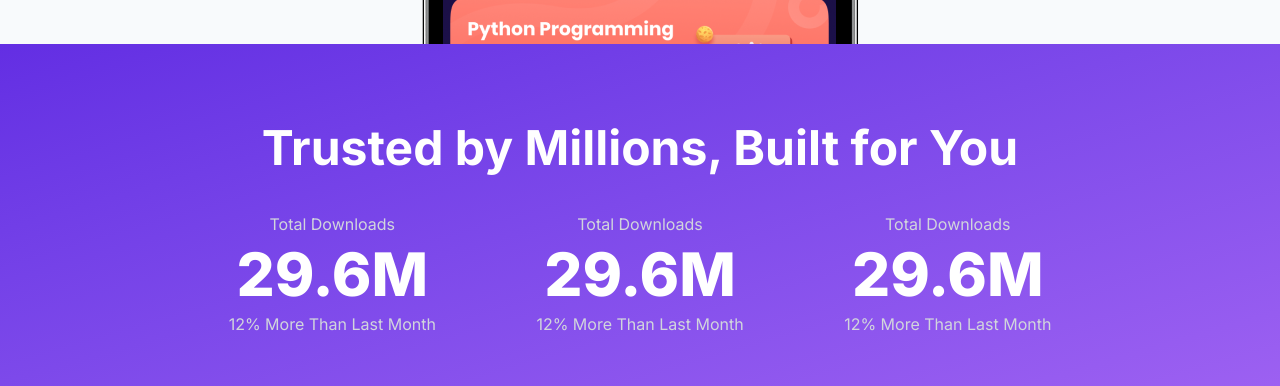
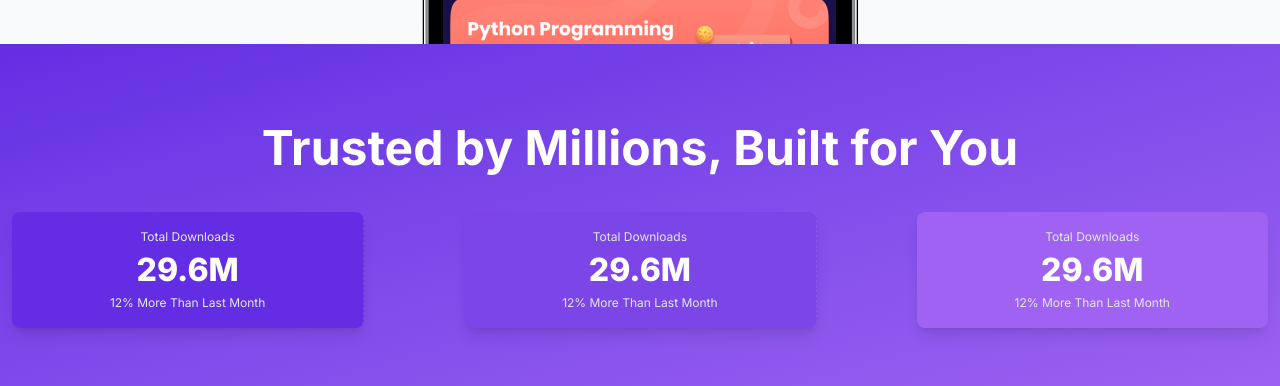
Before and after one commit to ZiauddinJim/HERO.IO-website, a React (Vite) app: page / in a window 1280 px wide. Shown: the part 880-1266 px from the top of the page. Built offline with nearby package versions, Linux system fonts and the light colour scheme.

Commit message:
bug fixed and spinner add & toast update

```diff
--- a/src/Components/Banner.jsx
+++ b/src/Components/Banner.jsx
@@ -1,6 +1,7 @@
 import playStore from '/playStore.png'
 import appStore from '/appStore.png'
 import assets from '../assets/assets';
+import Container from './Container';
 const Banner = () => {
     return (
         <div>
@@ -25,24 +26,26 @@ const Banner = () => {
                 <div><img src={assets.hero} alt="" /></div>
             </div>
             <div className='gradient text-white w-full py-20 px-3 mx-auto text-center'>
-                <h1 className='font-bold lg:text-5xl text-3xl mb-10'>Trusted by Millions, Built for You</h1>
-                <div className='flex flex-col lg:flex-row gap-10 lg:gap-25 justify-center'>
-                    <div className='text-gray-300'>
-                        <p>Total Downloads</p>
-                        <p className='font-extrabold lg:text-6xl text-4xl text-white p-2'>29.6M</p>
-                        <p>12% More Than Last Month</p>
+                <Container>
+                    <h1 className='font-bold lg:text-5xl text-3xl mb-10'>Trusted by Millions, Built for You</h1>
+                    <div className='flex flex-col lg:flex-row gap-10 lg:gap-25 justify-center'>
+                        <div className='state-cards bg-[#632ee3]'>
+                            <p className="stat-title text-slate-200">Total Downloads</p>
+                            <p className="stat-value">29.6M</p>
+                            <p className="stat-desc text-slate-200">12% More Than Last Month</p>
+                        </div>
+                        <div className='state-cards bg-[#7b45e8]'>
+                            <p className="stat-title text-slate-200">Total Downloads</p>
+                            <p className="stat-value">29.6M</p>
+                            <p className="stat-desc text-slate-200">12% More Than Last Month</p>
+                        </div>
+                        <div className='state-cards bg-[#9f62f2]'>
+                            <p className="stat-title text-slate-200">Total Downloads</p>
+                            <p className="stat-value">29.6M</p>
+                            <p className="stat-desc text-slate-200">12% More Than Last Month</p>
+                        </div>
                     </div>
-                    <div className='text-gray-300'>
-                        <p>Total Downloads</p>
-                        <p className='font-extrabold lg:text-6xl text-4xl text-white p-2'>29.6M</p>
-                        <p>12% More Than Last Month</p>
-                    </div>
-                    <div className='text-gray-300'>
-                        <p>Total Downloads</p>
-                        <p className='font-extrabold lg:text-6xl text-4xl text-white p-2'>29.6M</p>
-                        <p>12% More Than Last Month</p>
-                    </div>
-                </div>
+                </Container>
             </div>
         </div>
 
--- a/src/Components/InstallationCard.jsx
+++ b/src/Components/InstallationCard.jsx
@@ -1,4 +1,5 @@
 import assets from '../assets/assets';
+import { formatter } from '../Util/Util';
 
 const InstallationCard = ({ installation, handleRemove }) => {
 
@@ -13,9 +14,9 @@ const InstallationCard = ({ installation, handleRemove }) => {
                                 <img src={image} alt="" className="w-20 h-20 rounded-lg" />
                                 <div>
                                     <p className="text-xl font-medium mb-2">{title}</p>
-                                    <div className="flex justify-start items-center gap-2">
-                                        <div className='text-green-500 rounded flex gap-2 justify-center items-center'>
-                                            <img className="h-3 w-3" src={assets.downloadIcon} alt="Download Icon" />{downloads} </div>
+                                    <div className="flex justify-start items-center gap-3">
+                                        <div className='text-green-500 rounded flex gap-1 justify-center items-center'>
+                                            <img className="h-3 w-3" src={assets.downloadIcon} alt="Download Icon" />{formatter.format(downloads)} </div>
                                         <div className='text-orange-500 rounded flex gap-2 justify-center items-center'>
                                             <img className="h-3 w-3" src={assets.ratingIcon} alt="Download Icon" /> {ratingAvg} </div>
                                         <div className="text-sm">{size} MB</div>
--- a/src/Components/Spinner.jsx
+++ b/src/Components/Spinner.jsx
@@ -4,9 +4,9 @@ import assets from "../assets/assets";
 
 const Spinner = () => {
     return (
-        <div className="flex justify-center items-center my-20">
-            <PropagateLoader />
-            <img src={assets.logo} alt="" />
+        <div className="flex flex-col justify-center items-center my-20">
+            <PropagateLoader color="#632ee3" />
+            <img src={assets.logo} alt="" className="h-30 w-30 mx-auto opacity-70 mt-10" />
         </div>
     );
 };
--- a/src/Layouts/mainLayouts.jsx
+++ b/src/Layouts/mainLayouts.jsx
@@ -2,6 +2,7 @@ import Navbar from '../Components/Navbar';
 import Footer from '../Components/Footer';
 import { Outlet } from 'react-router';
 import Container from '../Components/Container';
+import { ToastContainer } from 'react-toastify';
 
 const mainLayouts = () => {
     return (
@@ -15,6 +16,7 @@ const mainLayouts = () => {
             <footer>
                 <Footer />
             </footer>
+            <ToastContainer />
         </div>
     )
 }
--- a/src/Pages/AppDetails.jsx
+++ b/src/Pages/AppDetails.jsx
@@ -7,14 +7,15 @@ import Charts from "../Components/Charts";
 import Spinner from "../Components/Spinner";
 import AppError from "./AppError";
 import { useState } from "react";
+import { Bounce, toast } from "react-toastify";
 
 
 const AppDetails = () => {
     const { id } = useParams()
     const { apps, loading } = useApps()
     const [isClick, setIsClick] = useState(false)
+    if (loading) return <Spinner />
     const appDetails = apps.find(app => app.id === Number(id))
-    if (loading) return <Spinner />
     if (!appDetails) { return <AppError /> }
     const { image, title, companyName, downloads, ratingAvg, reviews, size, ratings, description, } = appDetails
     const dataDetails = [
@@ -24,11 +25,33 @@ const AppDetails = () => {
     ]
 
     const handleInstall = () => {
+
         const exitingData = JSON.parse(localStorage.getItem('install'))
         let updateData = []
         if (exitingData) {
             const isDuplicate = exitingData.some(s => s.id === appDetails.id)
-            if (isDuplicate) return alert('Not')
+            if (isDuplicate) {
+                toast.warn(`${title}: app is already installed!`, {
+                    position: "top-center",
+                    autoClose: 3000,
+                    theme: "light",
+                    transition: Bounce,
+                })
+                setIsClick(true)
+                return
+            } else {
+                toast.success(`${title}: app is install!`, {
+                    position: "top-center",
+                    autoClose: 5000,
+                    hideProgressBar: false,
+                    closeOnClick: false,
+                    pauseOnHover: true,
+                    draggable: true,
+                    progress: undefined,
+                    theme: "light",
+                    transition: Bounce,
+                })
+            }
             updateData = [...exitingData, appDetails]
         } else {
             updateData.push(appDetails)
--- a/src/Pages/Apps.jsx
+++ b/src/Pages/Apps.jsx
@@ -4,10 +4,11 @@ import Container from "../Components/Container";
 import useApps from "../Hooks/useApps";
 import { useState } from "react";
 import ErrorSearch from "./ErrorSearch";
+import Spinner from "../Components/Spinner";
 
 const Apps = () => {
-    const { apps } = useApps()
     const [search, setSearch] = useState('')
+    const { apps, } = useApps()
     const term = search.trim().toLowerCase()
     const searchApps = term
         ? apps.filter(product => product.title.toLowerCase().includes(term))
--- a/src/Pages/Home.jsx
+++ b/src/Pages/Home.jsx
@@ -3,9 +3,10 @@ import AppsCard from '../Components/AppsCard';
 import Banner from '../Components/Banner';
 import Container from '../Components/Container';
 import useApps from '../Hooks/useApps';
+import Spinner from '../Components/Spinner';
 
 const Home = () => {
-    const { apps, } = useApps()
+    const { apps, loading } = useApps()
     const homeApps = apps.slice(0, 8)
     return (
         <div>
@@ -16,7 +17,10 @@ const Home = () => {
                     <p className="gray my-5">Explore All Trending Apps on the Market developed by us</p>
                     <div className="grid grid-cols-1 md:grid-cols-2 lg:grid-cols-4 gap-5 mx-3 lg:mx-auto">
                         {
-                            homeApps.map(app => <AppsCard key={app.id} app={app} />)
+                            homeApps.map(app => {
+                                if (loading) return <Spinner />
+                                return <AppsCard key={app.id} app={app} />
+                            })
                         }
                     </div>
                     <Link to={'apps'} className="btn gradient text-white  mt-10 px-5">Show All</Link>
--- a/src/Routes/Routes.jsx
+++ b/src/Routes/Routes.jsx
@@ -6,12 +6,14 @@ import Home from "../Pages/Home";
 import AppDetails from "../Pages/AppDetails";
 import Error404 from "../Pages/Error404";
 import AppError from "../Pages/AppError";
+import Spinner from "../Components/Spinner";
 
 
 const Routes = createBrowserRouter([
     {
         path: "/",
         Component: mainLayouts,
+        hydrateFallbackElement: <Spinner />,
         children: [
             {
                 index: true,
--- a/src/index.css
+++ b/src/index.css
@@ -1,6 +1,7 @@
 @import url('https://fonts.googleapis.com/css2?family=Inter:ital,opsz,wght@0,14..32,100..900;1,14..32,100..900&display=swap');
 @import "tailwindcss";
 @plugin "daisyui";
+
 
 body {
     font-family: "Inter", sans-serif;
@@ -17,3 +18,7 @@ body {
 .bg-green {
     @apply bg-[#00D390]
 }
+
+.state-cards {
+    @apply stat place-items-center rounded-lg hover:scale-105 transition hover:animate-pulse shadow-lg
+}
```
Also changed, not shown: src/Pages/Installation.jsx (+15 -3 lines).
